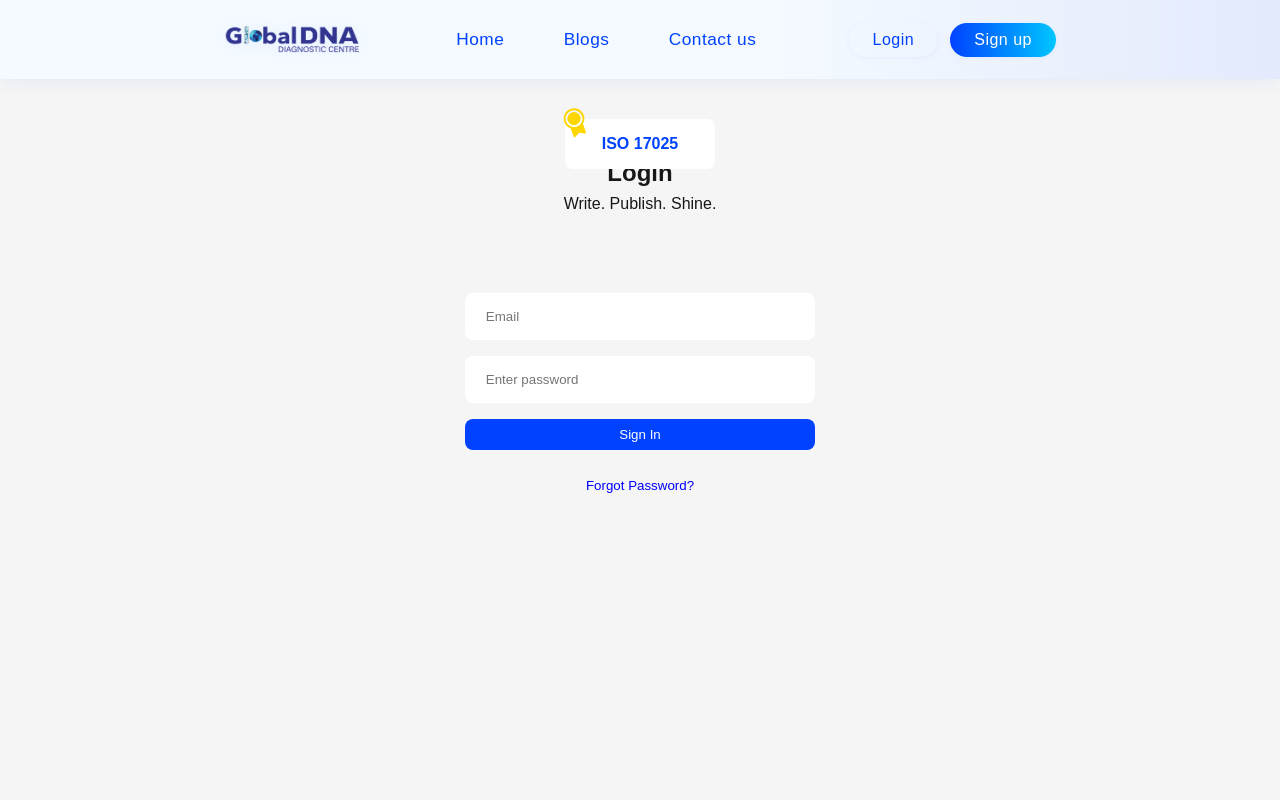
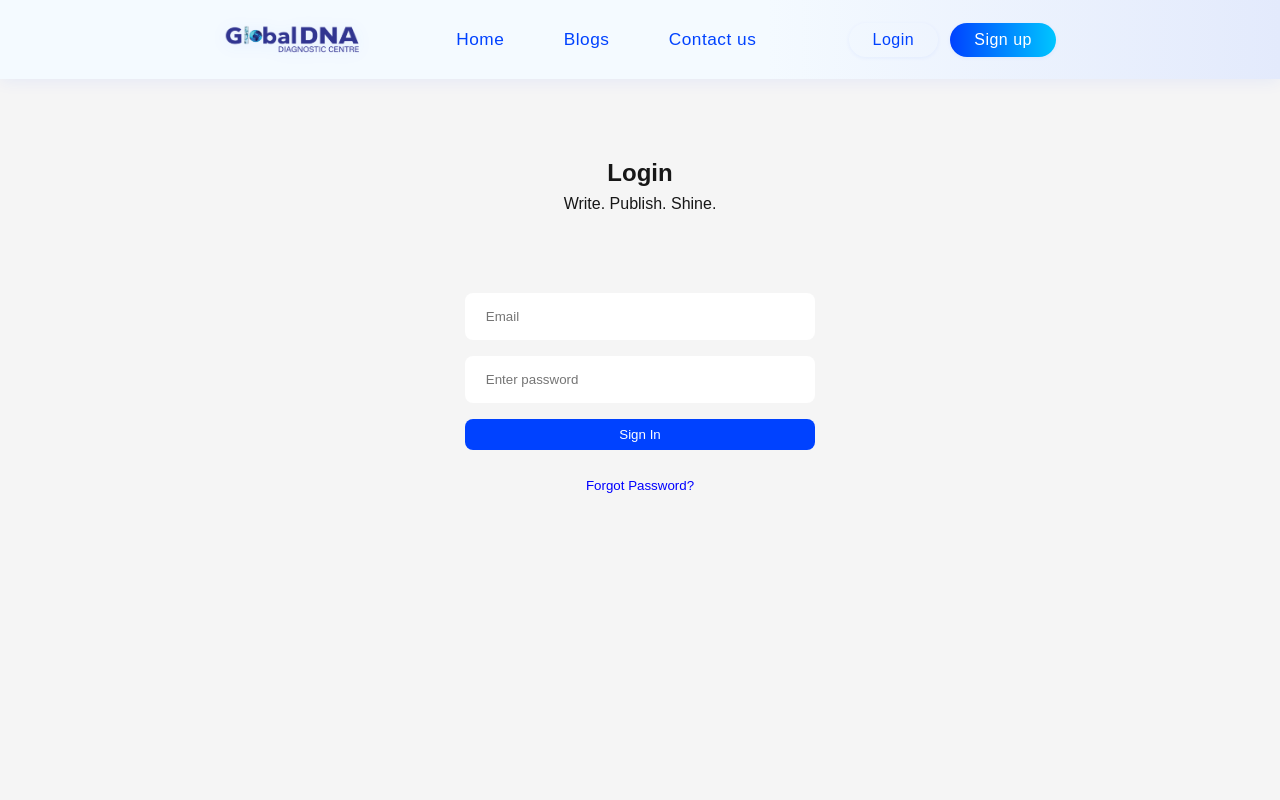
Before and after one commit to DrRichadams/globaldnablog, a Next.js app: page /sign-in in a window 1280 px wide. Shown: the top 800 px of the page. Built offline with nearby package versions, Linux system fonts and the light colour scheme; no server answers.

Commit message:
Fixed the newletter input box and made the ISO tag to only show on the home page

```diff
--- a/components/nav.jsx
+++ b/components/nav.jsx
@@ -10,9 +10,10 @@ import { signOut } from "firebase/auth";
 import { IoIosCloseCircle } from "react-icons/io";
 import { HiOutlineMenuAlt3 } from "react-icons/hi";
 import { SyncLoader } from "react-spinners";
-import { getFirestore, doc, getDoc } from "firebase/firestore";
+import { doc, getDoc } from "firebase/firestore";
 import { db } from "@/app/firebase/config";
 import { PiMedalFill } from "react-icons/pi";
+import { usePathname } from "next/navigation";
 
 async function getUserFromFirestore(id) {
   // Reference to the document
@@ -34,6 +35,10 @@ export default function Navigation() {
   const [dashRouting, setDashRouting] = useState(false);
   const [user, loading] = useAuthState(auth);
   const router = useRouter();
+
+  const path = usePathname();
+
+  console.log("Nav path name: ", path);
 
   const handleSignout = async () => {
     try {
@@ -155,12 +160,14 @@ export default function Navigation() {
         onClick={() => setMobileNavOpen((prev) => !prev)}
         className={styles.mobile_nav_icon}
       />
-      <div className={styles.iso_ico}>
-        <div className={styles.iso_medal}>
-          <PiMedalFill size={30} color="#FFD700" />
+      {path === "/" && (
+        <div className={styles.iso_ico}>
+          <div className={styles.iso_medal}>
+            <PiMedalFill size={30} color="#FFD700" />
+          </div>
+          ISO 17025
         </div>
-        ISO 17025
-      </div>
+      )}
     </nav>
   );
 }
--- a/components/newletter.module.css
+++ b/components/newletter.module.css
@@ -39,6 +39,8 @@
   width: 100%;
   max-width: 500px;
   padding: 1rem;
+  background-color: #fff;
+  color: #000;
   border: 1px solid #ccc;
   border-radius: 4px;
   font-size: 1rem;
```
